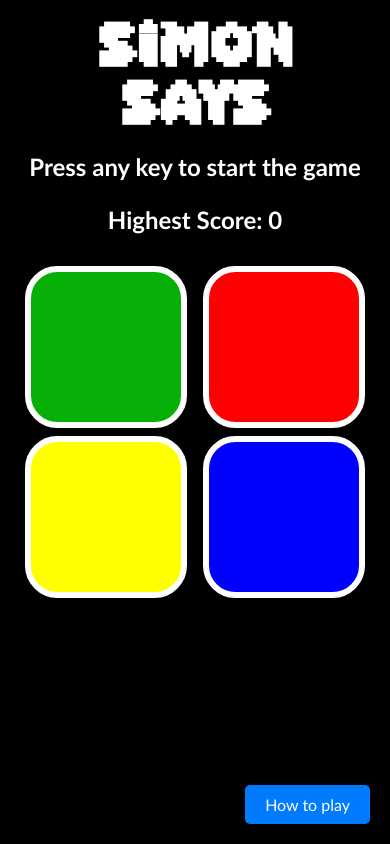
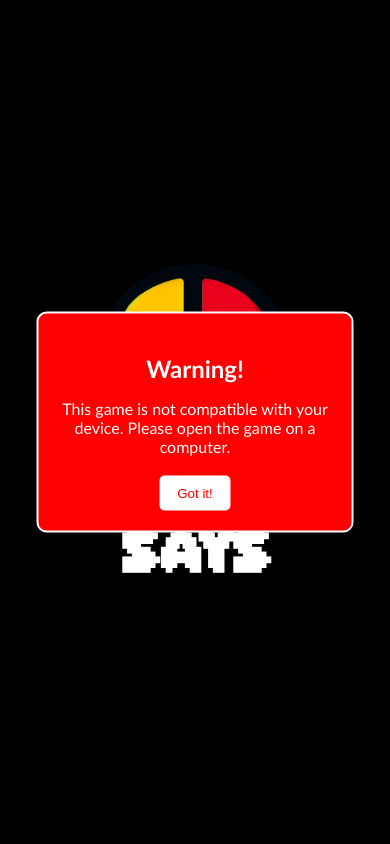
Before and after one commit to ThisIs-Developer/Simon, a plain HTML site: page index.html in a window 390 px wide. Drawn offline with Linux system fonts and the light colour scheme.

Commit message:
add screeen warning

```diff
--- a/app.js
+++ b/app.js
@@ -1,12 +1,27 @@
 document.addEventListener("DOMContentLoaded", function () {
+  if (window.matchMedia("(max-width: 768px)").matches || window.matchMedia("(max-width: 1200px)").matches) {
+      document.getElementById("warningBox").style.display = "block";
+  } else {
+      setTimeout(function () {
+          document.querySelector(".preloader").classList.add("fade-out");
+          document.getElementById("howToPlayBtn").style.display = "block";
+      }, 1500);
+      setTimeout(function () {
+          document.querySelector(".preloader").style.display = "none";
+      }, 1500);
+  }
+});
+
+function closeWarning() {
+  document.getElementById("warningBox").style.display = "none";
   setTimeout(function () {
       document.querySelector(".preloader").classList.add("fade-out");
       document.getElementById("howToPlayBtn").style.display = "block";
-  }, 1500);
+  }, 500);
   setTimeout(function () {
       document.querySelector(".preloader").style.display = "none";
   }, 1500);
-});
+}
 
 let gameSeq = [];
 let userSeq = [];
--- a/index.html
+++ b/index.html
@@ -41,6 +41,15 @@
         </div>
     </div>
 
+    <div class="warning-box" id="warningBox">
+        <div class="warning-content">
+            <h2>Warning!</h2>
+            <p>This game is not compatible with your device. Please open the game on a computer.</p>
+            <button onclick="closeWarning()">Got it!</button>
+        </div>
+    </div>
+
+
     <script src="app.js"></script>
 </body>
 </html>
--- a/style.css
+++ b/style.css
@@ -90,55 +90,6 @@ h1 {
     background-color: white;
 }
 
-@media screen and (max-width: 1200px) {
-    .btn {
-        width: 250px;
-        height: 250px;
-        border-width: 8px;
-        margin: 1rem;
-    }
-
-    h2 ,h3 {
-        font-size: 2rem;
-    }
-
-    .preloader h1 {
-        display: flex;
-        justify-content: center;
-        align-items: center;
-        flex-direction: column;
-    }
-}
-
-@media screen and (max-width: 768px) {
-    h1 {
-        font-size: 3rem;
-    }
-
-    h2 ,h3 {
-        font-size: 1.5rem;
-    }
-
-    .btn {
-        width: 150px;
-        height: 150px;
-        border-width: 6px;
-        margin: 0.5rem;
-    }
-
-    .preloader h1 {
-        display: flex;
-        justify-content: center;
-        align-items: center;
-        flex-direction: column;
-        font-size: 3rem;
-    }
-
-    .dialog-box {
-        width: 70%;
-    }
-}
-
 .how-to-play-btn {
     position: fixed;
     bottom: 20px;
@@ -184,4 +135,95 @@ h1 {
     border-radius: 5px;
     border: none;
     cursor: pointer;
+    margin-bottom: 20px;
 }
+
+.warning-box {
+    position: fixed;
+    top: 50%;
+    left: 50%;
+    transform: translate(-50%, -50%);
+    padding: 20px;
+    border-radius: 10px;
+    display: none;
+    z-index: 1002;
+    background-color: red;
+    color: white;
+    border: 2px solid white;
+}
+
+.warning-content {
+    text-align: center;
+}
+
+.warning-content h2 {
+    margin-bottom: 10px;
+}
+
+.warning-content p {
+    margin-bottom: 20px;
+}
+
+.warning-content button {
+    background-color: white;
+    color: red;
+    padding: 8px 16px;
+    border-radius: 5px;
+    border: 2px solid white;
+    cursor: pointer;
+}
+
+
+@media screen and (max-width: 1200px) {
+    .btn {
+        width: 250px;
+        height: 250px;
+        border-width: 8px;
+        margin: 1rem;
+    }
+
+    h2 ,h3 {
+        font-size: 2rem;
+    }
+
+    .preloader h1 {
+        display: flex;
+        justify-content: center;
+        align-items: center;
+        flex-direction: column;
+    }
+}
+
+@media screen and (max-width: 768px) {
+
+    h1 {
+        font-size: 3rem;
+    }
+
+    h2 ,h3 {
+        font-size: 1.5rem;
+    }
+
+    .btn {
+        width: 150px;
+        height: 150px;
+        border-width: 6px;
+        margin: 0.5rem;
+    }
+
+    .preloader h1 {
+        display: flex;
+        justify-content: center;
+        align-items: center;
+        flex-direction: column;
+        font-size: 3rem;
+    }
+
+    .dialog-box {
+        width: 70%;
+    }
+
+    .warning-box {
+        width: 70%;
+    }
+}
```
